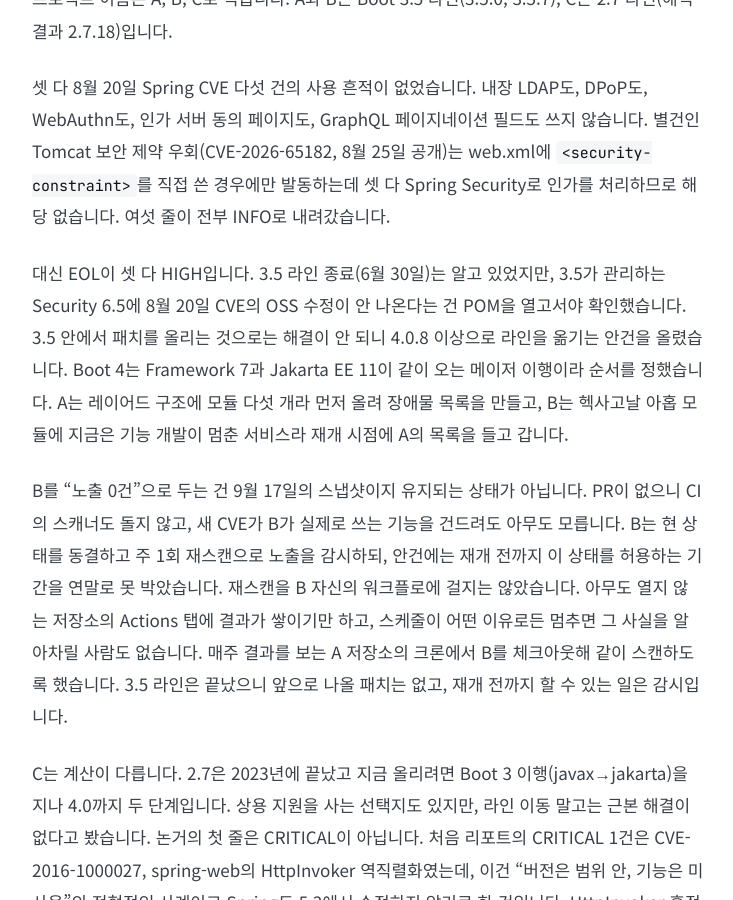
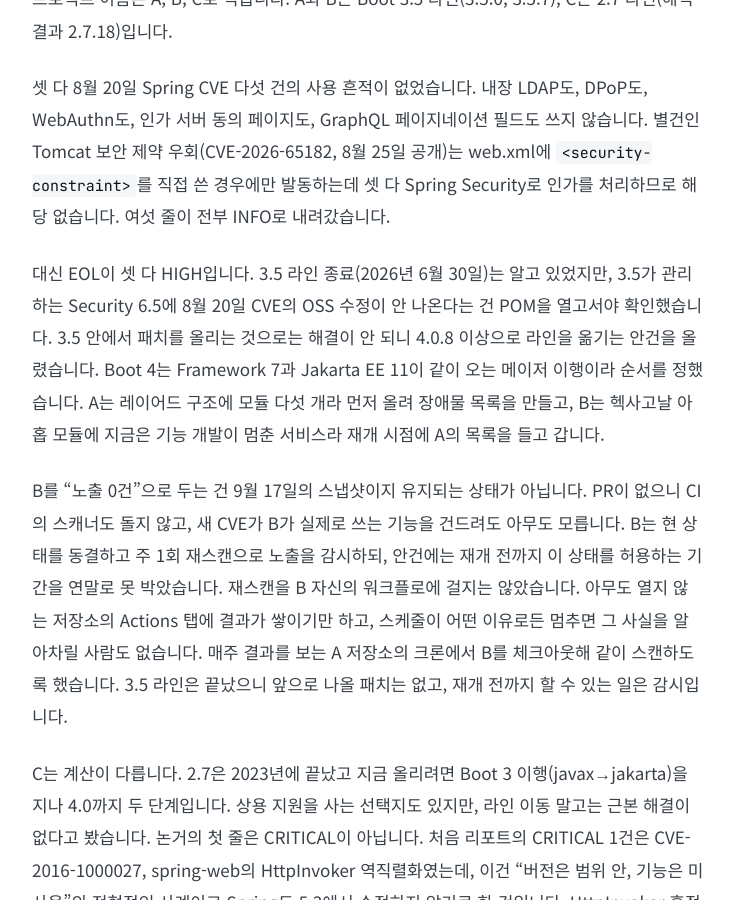
Before and after one commit to cloud911948/cloud911948.github.io, a Jekyll site: the page built from _posts/2026-09-17-build-file-patch-versions.md, in a window 1280 px wide and 900 px high, scrolled down 5932 px. Shown: the whole window, without its empty margins (272-1005 px from the left). Built offline with Jekyll 4.4.1, drawn with Linux system fonts in a browser that asks for light colours; some of the changed text lies outside the part shown.

Commit message:
[posts] fix: 캐시·UNKNOWN 동작을 완료형으로 통일, 3.5 EOL 연도 명시, Marketplace 완료 반영

```diff
--- a/_posts/2026-09-17-build-file-patch-versions.md
+++ b/_posts/2026-09-17-build-file-patch-versions.md
@@ -84,7 +84,7 @@ CVE 요약 사이트 여럿이 같은 번호를 안내하고 있어서 어딘가
 
 셋 다 8월 20일 Spring CVE 다섯 건의 사용 흔적이 없었습니다. 내장 LDAP도, DPoP도, WebAuthn도, 인가 서버 동의 페이지도, GraphQL 페이지네이션 필드도 쓰지 않습니다. 별건인 Tomcat 보안 제약 우회(CVE-2026-65182, 8월 25일 공개)는 web.xml에 `<security-constraint>`를 직접 쓴 경우에만 발동하는데 셋 다 Spring Security로 인가를 처리하므로 해당 없습니다. 여섯 줄이 전부 INFO로 내려갔습니다.
 
-대신 EOL이 셋 다 HIGH입니다. 3.5 라인 종료(6월 30일)는 알고 있었지만, 3.5가 관리하는 Security 6.5에 8월 20일 CVE의 OSS 수정이 안 나온다는 건 POM을 열고서야 확인했습니다. 3.5 안에서 패치를 올리는 것으로는 해결이 안 되니 4.0.8 이상으로 라인을 옮기는 안건을 올렸습니다. Boot 4는 Framework 7과 Jakarta EE 11이 같이 오는 메이저 이행이라 순서를 정했습니다. A는 레이어드 구조에 모듈 다섯 개라 먼저 올려 장애물 목록을 만들고, B는 헥사고날 아홉 모듈에 지금은 기능 개발이 멈춘 서비스라 재개 시점에 A의 목록을 들고 갑니다.
+대신 EOL이 셋 다 HIGH입니다. 3.5 라인 종료(2026년 6월 30일)는 알고 있었지만, 3.5가 관리하는 Security 6.5에 8월 20일 CVE의 OSS 수정이 안 나온다는 건 POM을 열고서야 확인했습니다. 3.5 안에서 패치를 올리는 것으로는 해결이 안 되니 4.0.8 이상으로 라인을 옮기는 안건을 올렸습니다. Boot 4는 Framework 7과 Jakarta EE 11이 같이 오는 메이저 이행이라 순서를 정했습니다. A는 레이어드 구조에 모듈 다섯 개라 먼저 올려 장애물 목록을 만들고, B는 헥사고날 아홉 모듈에 지금은 기능 개발이 멈춘 서비스라 재개 시점에 A의 목록을 들고 갑니다.
 
 B를 "노출 0건"으로 두는 건 9월 17일의 스냅샷이지 유지되는 상태가 아닙니다. PR이 없으니 CI의 스캐너도 돌지 않고, 새 CVE가 B가 실제로 쓰는 기능을 건드려도 아무도 모릅니다. B는 현 상태를 동결하고 주 1회 재스캔으로 노출을 감시하되, 안건에는 재개 전까지 이 상태를 허용하는 기간을 연말로 못 박았습니다. 재스캔을 B 자신의 워크플로에 걸지는 않았습니다. 아무도 열지 않는 저장소의 Actions 탭에 결과가 쌓이기만 하고, 스케줄이 어떤 이유로든 멈추면 그 사실을 알아차릴 사람도 없습니다. 매주 결과를 보는 A 저장소의 크론에서 B를 체크아웃해 같이 스캔하도록 했습니다. 3.5 라인은 끝났으니 앞으로 나올 패치는 없고, 재개 전까지 할 수 있는 일은 감시입니다.
 
```
Also changed, not shown: other parts of _posts/2026-09-17-build-file-patch-versions.md (+2 -2 lines).
